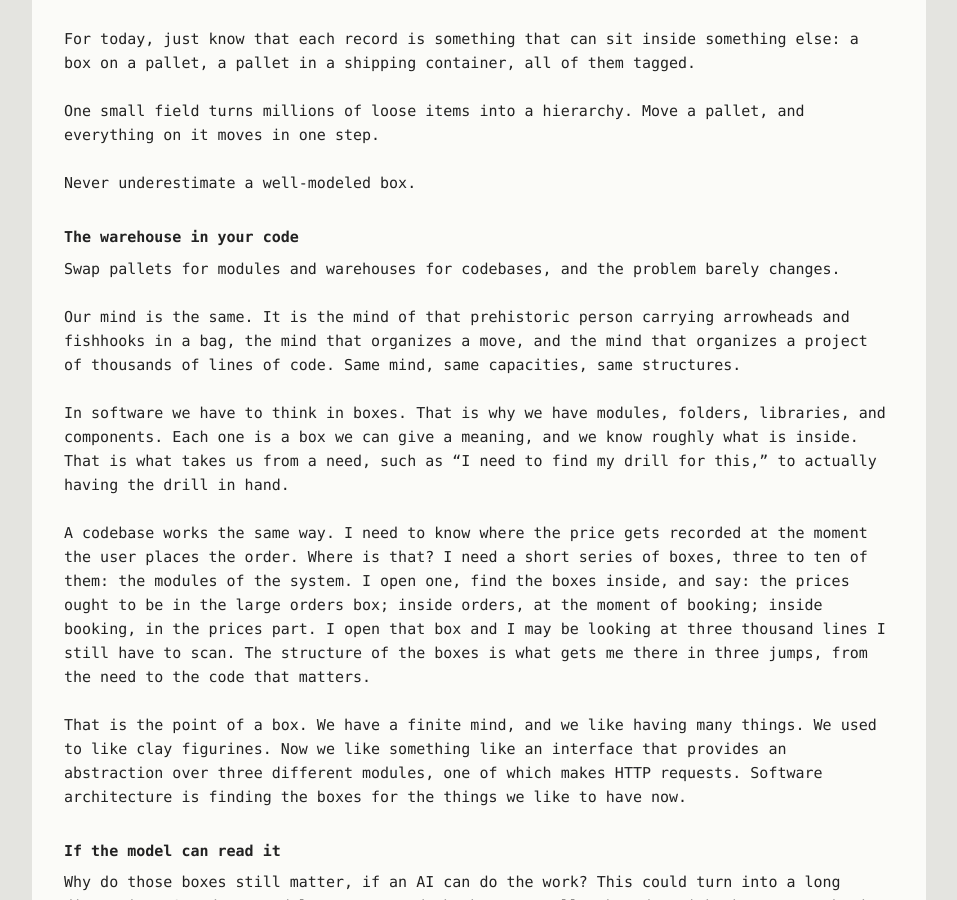
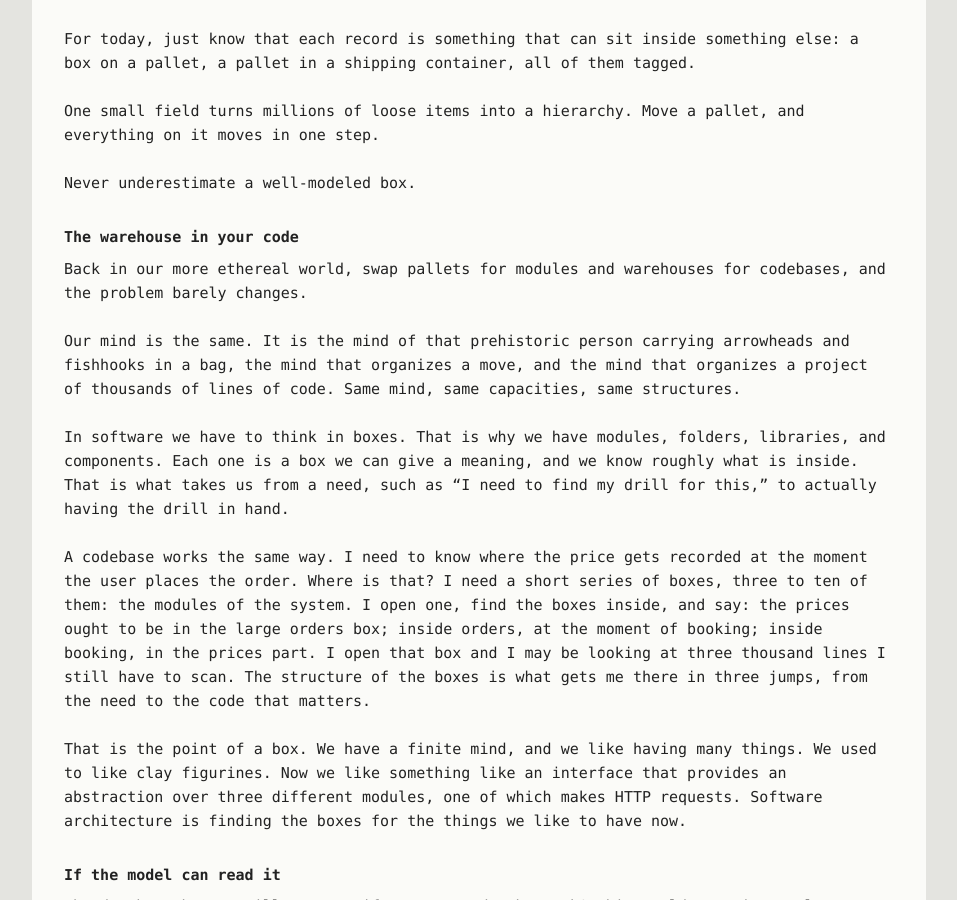
Before and after one commit to the-guish/the-dog-ate-my-typewriter, a Jekyll site: the page built from _posts/2026-11-01-my-dear-box.md, in a window 1280 px wide and 900 px high, scrolled down 1420 px. Shown: the whole window, without its empty margins (161-1118 px from the left). Built offline with Jekyll 4.4.1, drawn with Linux system fonts in a browser that asks for light colours; our own code applies the rules of GitHub Pages for plain Markdown files.

Commit message:
Set the warehouse swap back in a more ethereal world
The software turn now names that shift before pallets become modules.

Co-authored-by: Luis Castro <the-guish@users.noreply.github.com>

```diff
--- a/_posts/2026-11-01-my-dear-box.md
+++ b/_posts/2026-11-01-my-dear-box.md
@@ -34,7 +34,7 @@ Never underestimate a well-modeled box.
 
 ## The warehouse in your code
 
-Swap pallets for modules and warehouses for codebases, and the problem barely changes.
+Back in our more ethereal world, swap pallets for modules and warehouses for codebases, and the problem barely changes.
 
 Our mind is the same. It is the mind of that prehistoric person carrying arrowheads and fishhooks in a bag, the mind that organizes a move, and the mind that organizes a project of thousands of lines of code. Same mind, same capacities, same structures.
 
```
